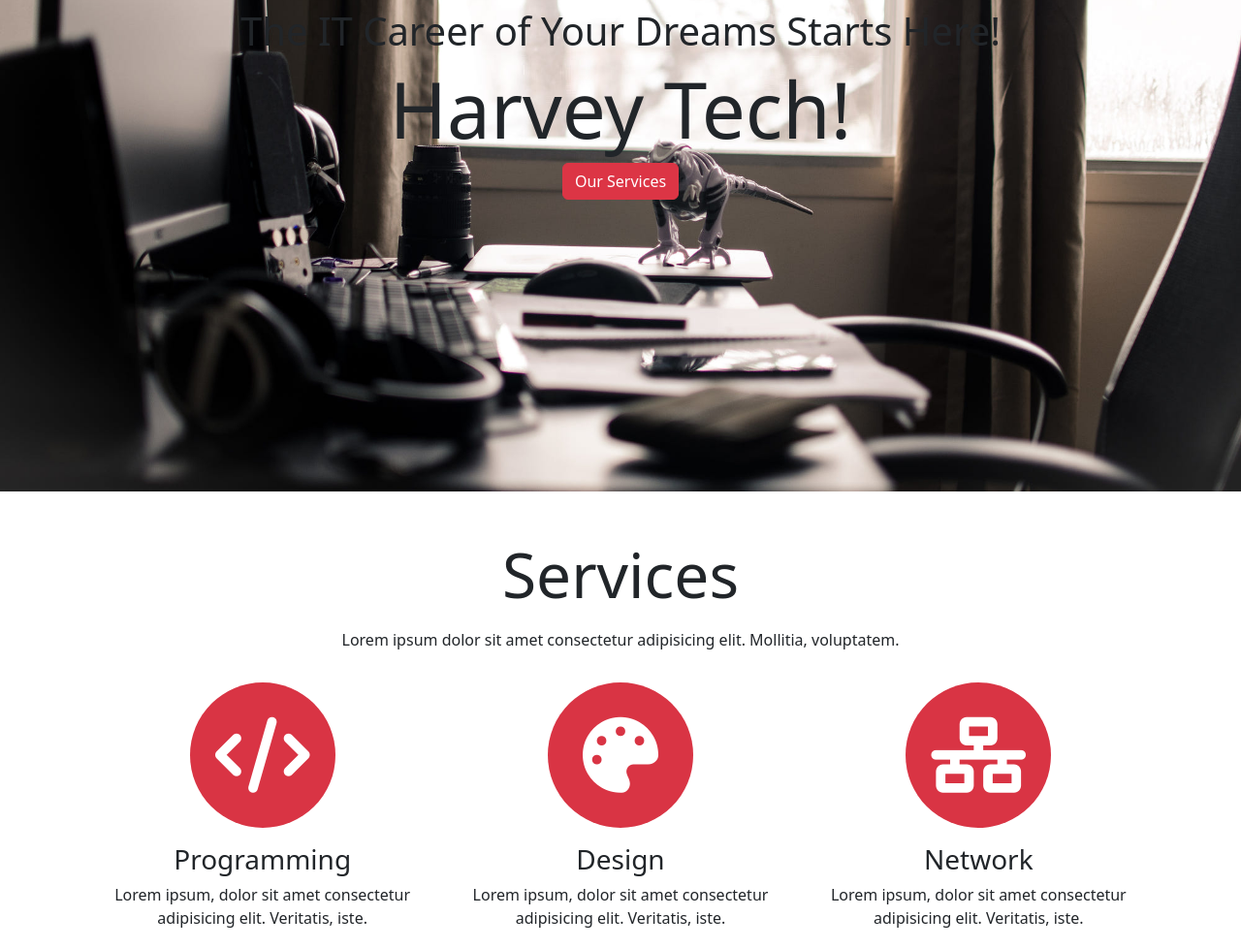
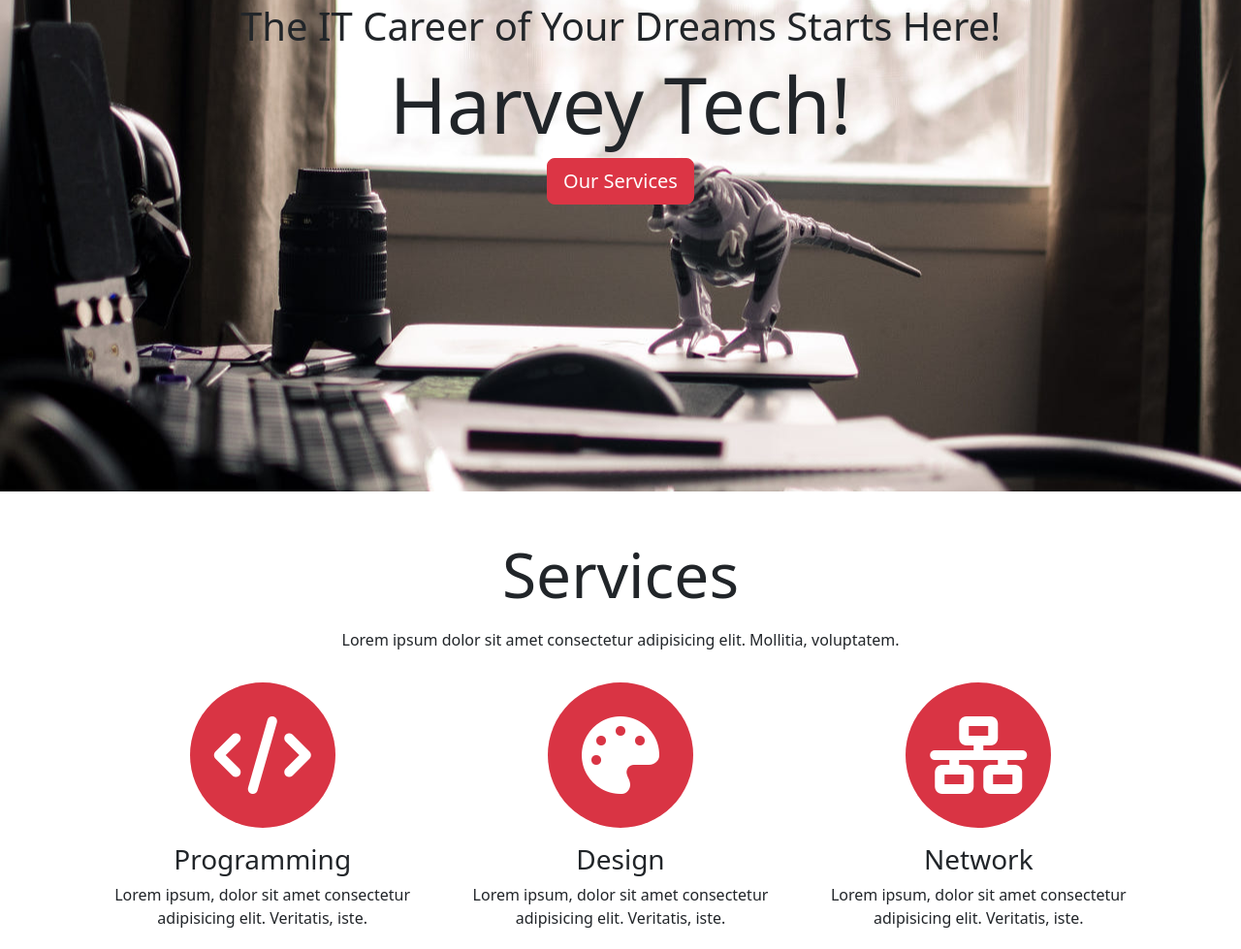
Before and after one commit to EnchantressRuby/bootstrap-webpage, a plain HTML site: page index.html in a window 1280 px wide. Shown: the part 293-1272 px from the top of the page at 97% size. Drawn offline with nearby package versions, Linux system fonts and the light colour scheme.

Commit message:
Add files via upload

```diff
--- a/index.html
+++ b/index.html
@@ -45,8 +45,8 @@
   <div class="container-fluid img-fluid custom d-flex justify-content-center align-items-center vh-100">
     <div class="text-center">
       <h4 class="display-6">The IT Career of Your Dreams Starts Here!</h4>
-      <h3 class="display-1 text-center">Harvey Tech!</h3>
-      <button type="button" class="btn btn-danger text-center">Our Services</button>
+      <h3 class="display-1">Harvey Tech!</h3>
+      <button type="button" class="btn btn-danger text-center btn-lg">Our Services</button>
     </div>
   </div>
 
@@ -57,7 +57,7 @@
     <p class="display-3 text-center mt-5" id="services">Services</p>
     <p class="text-center">Lorem ipsum dolor sit amet consectetur adipisicing elit. Mollitia, voluptatem.</p>
     <div class="row p-3">
-      <div class="col-md-4 justify-content-center text-center">
+      <div class="col-md-4 text-center justify-content-center">
         <span class="circle"><i class="fa-solid fa-code display-1 p-4 text-white"></i></span>
         <h3 class="mt-3">Programming</h3>
         <p>Lorem ipsum, dolor sit amet consectetur adipisicing elit. Veritatis, iste.</p>
@@ -86,8 +86,6 @@
     <p class="display-3 text-center mt-5" id="portfolio">Portfolio</p>
     <p class="text-center">Lorem ipsum dolor sit amet consectetur adipisicing elit. Mollitia, voluptatem.</p>
     <div class="row pt-4 gx-4 gy-4 text-center">
-      <!-- row for col
-       gx gy aralarini for space between elements -->
       <div class="col-md-4">
         <div class="card">
           <img class="card-img-top" src="https://picsum.photos/id/684/600/400" alt="">
@@ -156,7 +154,6 @@
     </div>
   </div>
 
-
   <!-- ------------------------------- -->
   <!--            ABOUT US             -->
   <!-- ------------------------------- -->
@@ -165,8 +162,7 @@
       <p class="display-3 text-center mt-5" id="about-us">About Us</p>
       <p class="text-center">Lorem ipsum dolor sit amet consectetur adipisicing elit. Mollitia, voluptatem.</p>
       <div class="container mt-5 clearfix">
-        <!-- float stopped with clearfix -->
-        <img src="./img/aboutus.jpeg" class="col-md-6 col-sm-12 float-md-end">
+        <img src="./img/aboutus.jpeg" class="col-md-6 col-sm-12 float-md-end ">
         <p>Lorem ipsum dolor sit amet consectetur adipisicing elit. Tenetur pariatur perspiciatis a! Possimus, suscipit
           qui?</p>
         <p>Lorem ipsum dolor sit amet consectetur adipisicing elit. Tenetur pariatur perspiciatis a! Possimus, suscipit
@@ -179,7 +175,6 @@
       </div>
     </div>
   </div>
-
 
   <!-- ------------------------------- -->
   <!--            OUR TEAM             -->
@@ -240,7 +235,6 @@
   <!-- ------------------------------- -->
   <!--              LOGO               -->
   <!-- ------------------------------- -->
-
   <div class="container-fluid p-5">
     <div class="container text-center">
       <div class="row pt-4 gx-4 justify-content-between">
@@ -279,7 +273,6 @@
   <!-- ------------------------------- -->
   <!--           CONTACT US            -->
   <!-- ------------------------------- -->
-
   <div class="container-fluid custom2 p-5">
     <div class="container">
       <p class="display-3 text-center text-white" id="contact-us">Contact Us</p>
@@ -303,7 +296,6 @@
   <!-- ------------------------------- -->
   <!--             FOOTER              -->
   <!-- ------------------------------- -->
-
   <div class="container-fluid">
     <div class="container p-5 text-center">
       <div class="card-body">
--- a/style.css
+++ b/style.css
@@ -1,26 +1,25 @@
-.custom {
-    background-image: url('./img/banner.jpeg');
-    background-size: cover;
+.custom{
+    background-image: url(./img/banner.jpeg);
     background-position: center;
+    block-size: cover;
 }
 
 .circle {
+    background-color: #d93444;
+    width: 150px;
+    height: 150px;
     display: inline-flex;
     justify-content: center;
     align-items: center;
-    width: 150px;
-    height: 150px;
     border-radius: 50%;
-    background-color: #d93444;
 }
 
-.circle i {
-    font-size: 78px;
-
+.col-md-4 {
+    padding: 0;
 }
 
-.custom2 {
-    background-image: url(./img/back.jpg);
-    background-size: cover;
+.custom2{
+    background-image: url(img/back.jpg);
     background-position: center;
+    block-size: cover;
 }
```
